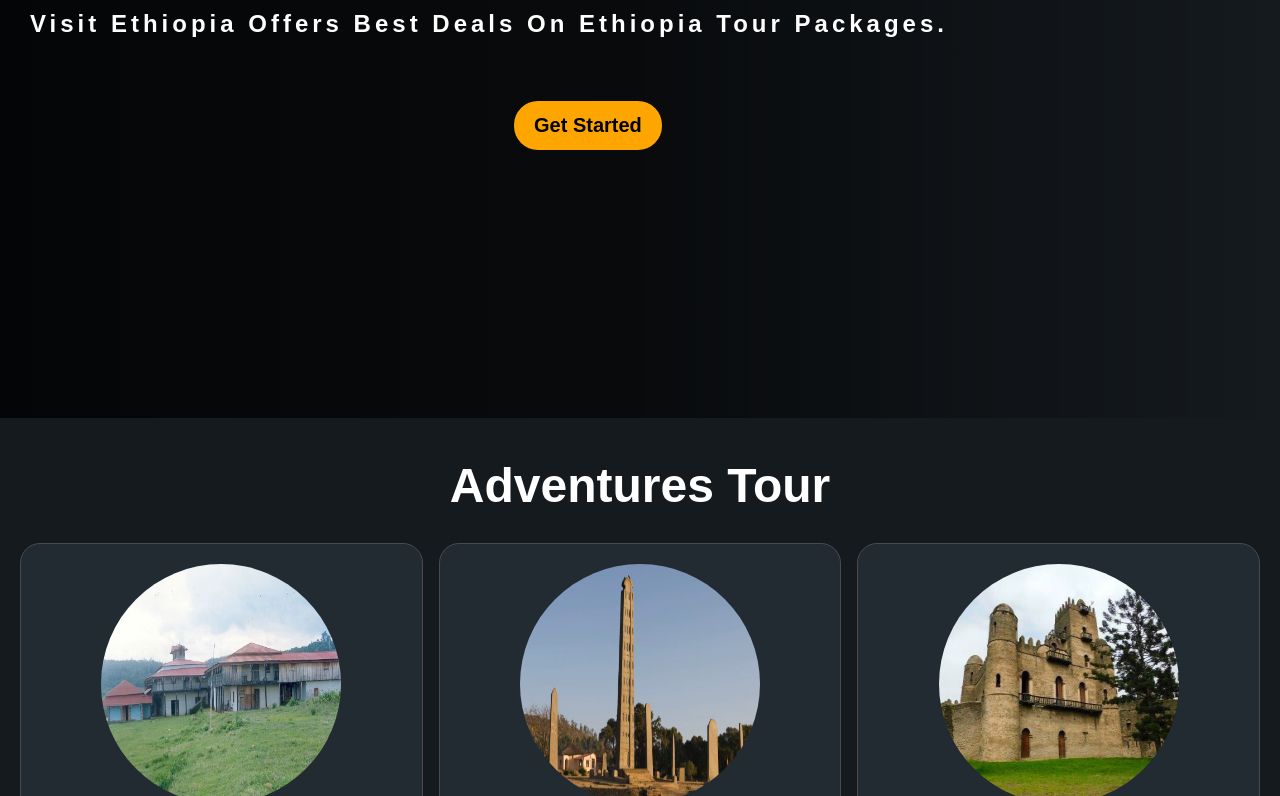
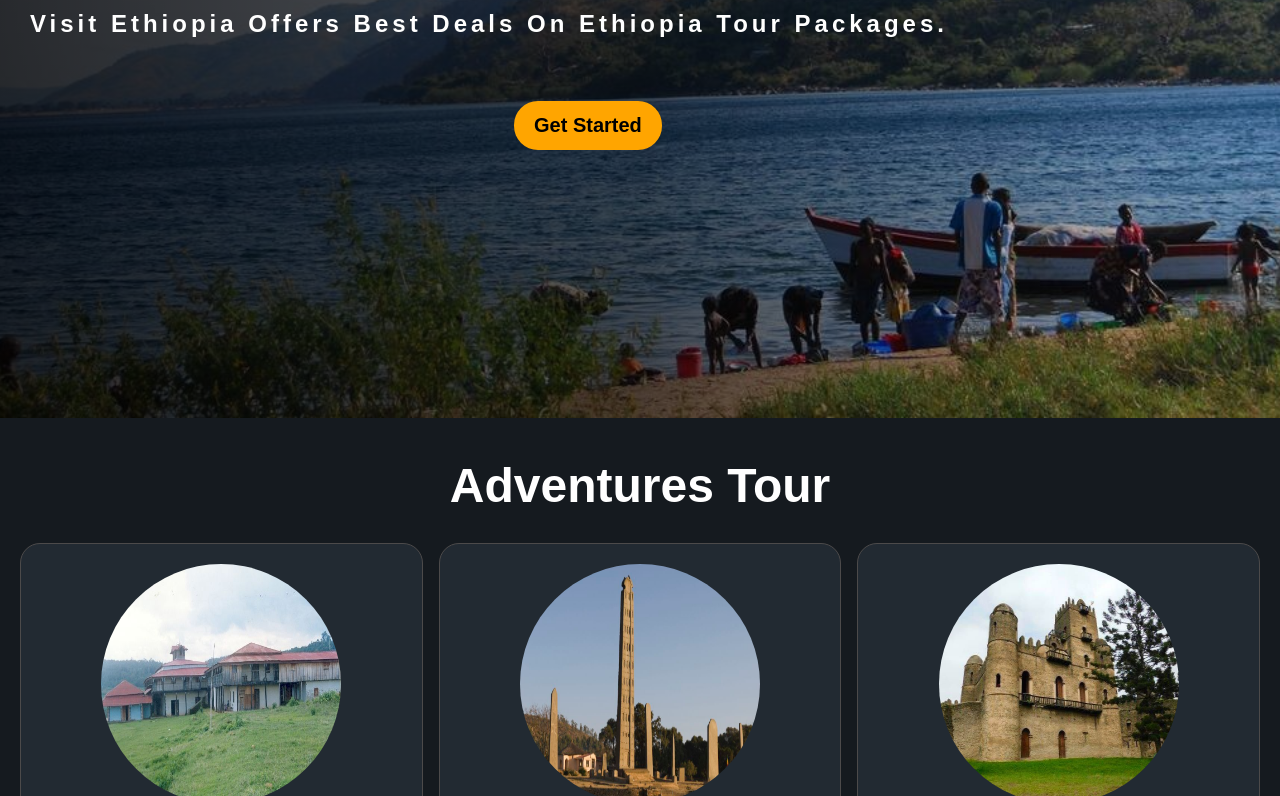
Before and after one commit to DaniDreamer/Visit-Ethiopia-Project, a plain HTML site: page index.html in a window 1280 px wide. Shown: the part 456-1252 px from the top of the page. Drawn offline with Linux system fonts and the light colour scheme.

Commit message:
Correcting the background image path

```diff
--- a/assets/css/visitethiopia.css
+++ b/assets/css/visitethiopia.css
@@ -135,7 +135,7 @@
       rgba(0, 0, 0, 0.6),
       rgba(0, 0, 0, 0.01)
     ),
-    url("assets/images/backround.jpg") center center / cover no-repeat;
+    url("/assets/images/backround.jpg") center center / cover no-repeat;
 }
 
 .neverstopstopContainer {
```
